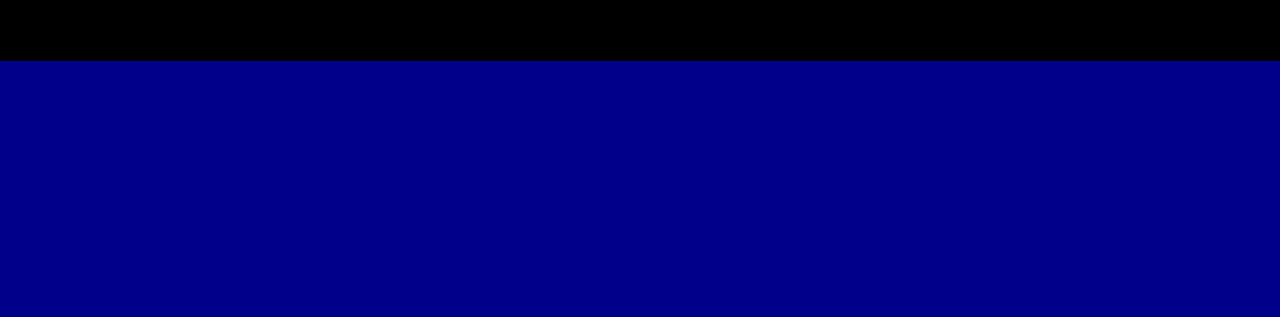
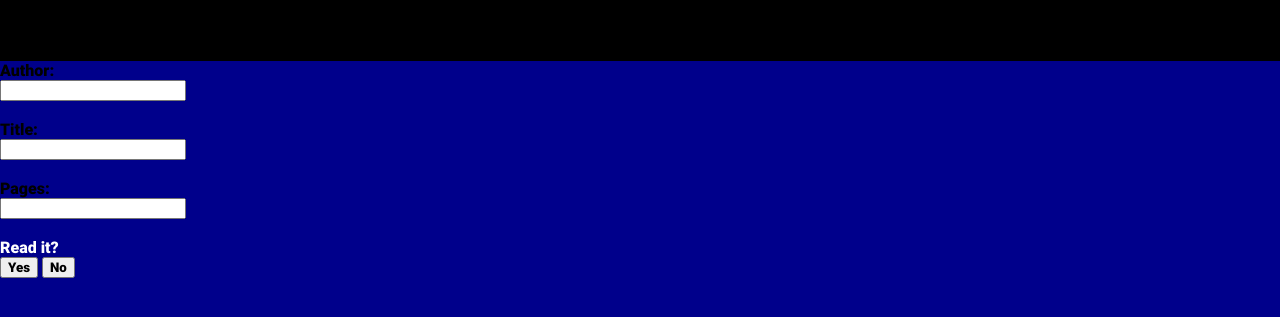
Before and after one commit to tSwizzz/Library-TOP, a plain HTML site: page index.html in a window 1280 px wide. Shown: the part 105-422 px from the top of the page. Drawn offline with Linux system fonts and the light colour scheme.

Commit message:
added layout to help visualize

```diff
--- a/index.html
+++ b/index.html
@@ -13,5 +13,18 @@
         <p id = "header">Ya Boi's Library</p>
         <button class = "newBook">Add New Book</button>
     </div>
+
+    <div class = "bookContainer"> <!--practicing layout for now, will use DOM later-->
+        <div class = "bookCard">
+            <label for = "author">Author: <br> <input type = "text" id = "author" required /> </label> <br><br>
+            <label for = "title">Title: <br> <input type = "text" id = "title" required /> </label> <br><br>
+            <label for = "pages">Pages: <br> <input type = "text" id = "pages" required /> </label> <br><br>
+            <div class = "readItCheckBox">
+                <p>Read it?</p>
+                <button class = "yes">Yes</button>
+                <button class = "no">No</button>
+            </div>
+        </div>
+    </div>
 </body>
 </html>
```
